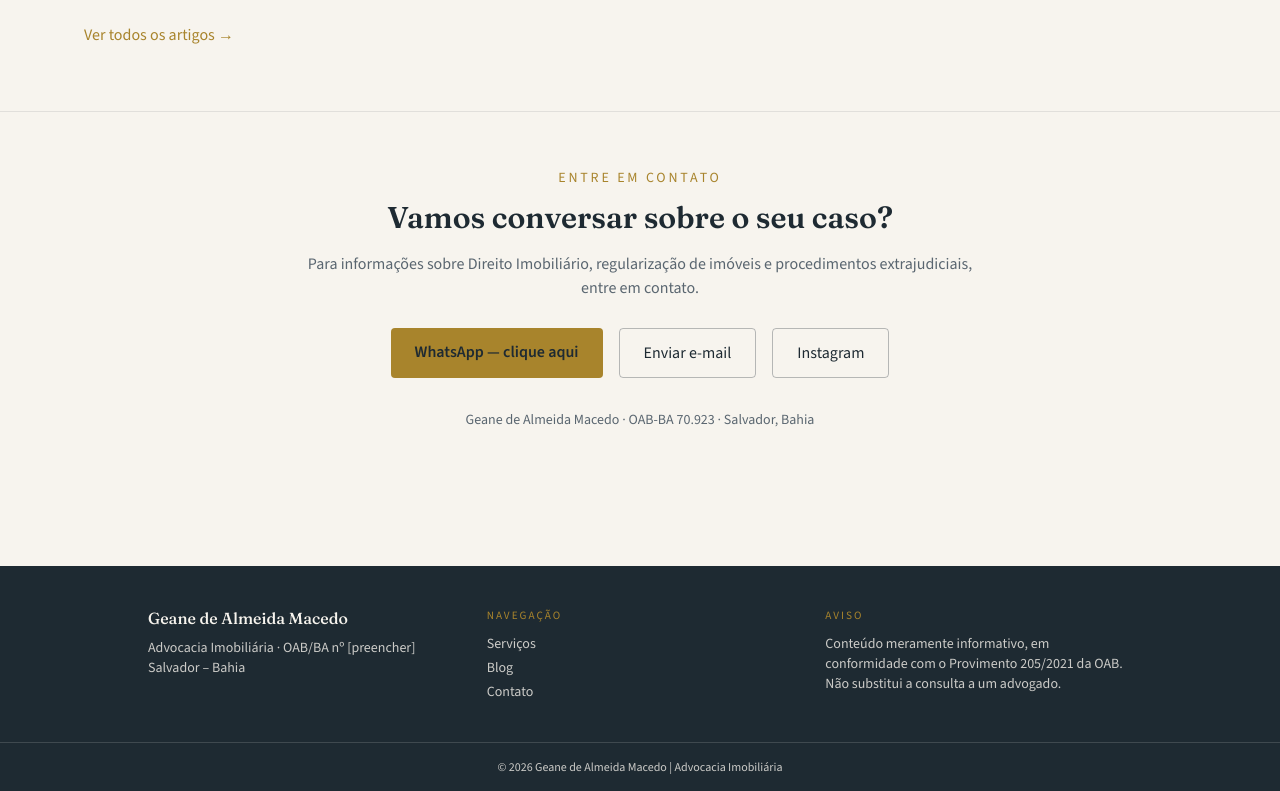
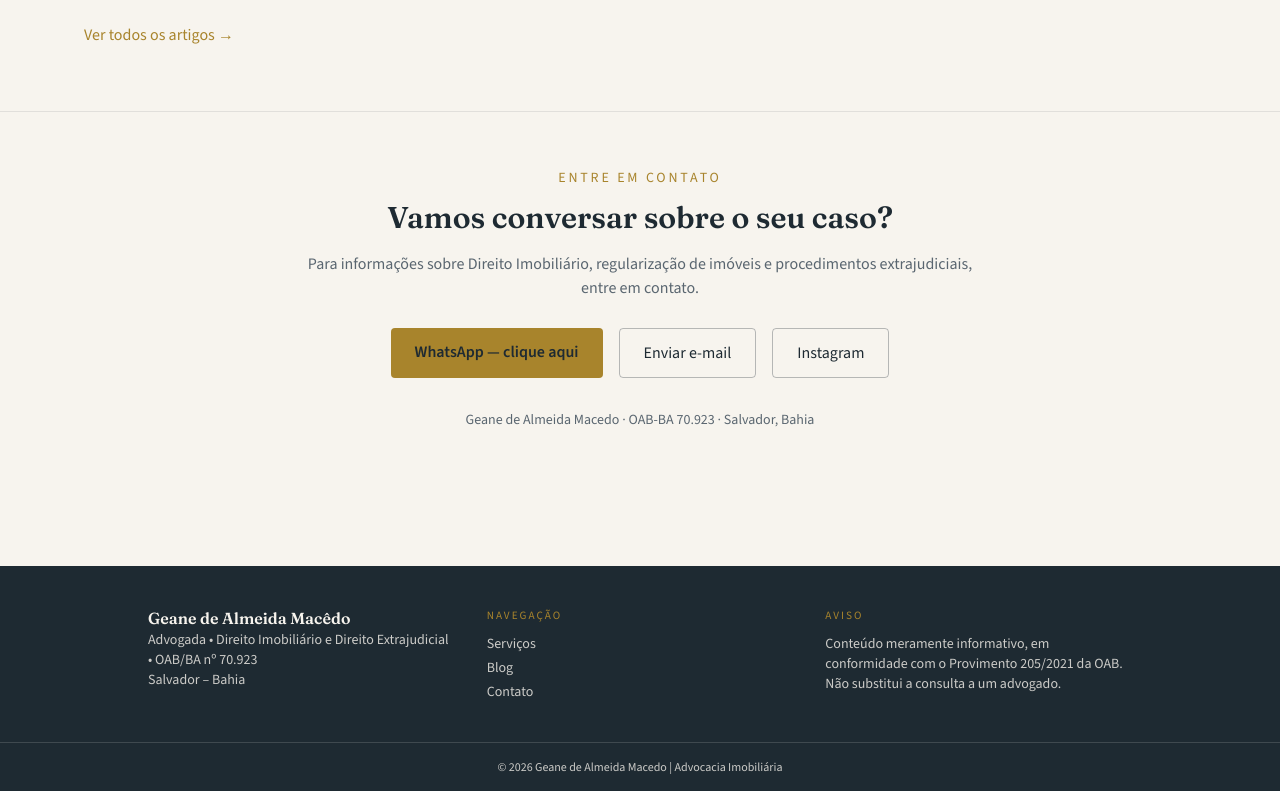
Before and after one commit to geanemacedoadv-design/blog, a Next.js app: page / in a window 1280 px wide. Shown: the part 3484-4275 px from the top of the page. Built offline with nearby package versions, Linux system fonts and the light colour scheme.

Commit message:
Update Footer.tsx

```diff
--- a/components/Footer.tsx
+++ b/components/Footer.tsx
@@ -5,9 +5,9 @@
     <footer className="bg-tinta text-pergaminho/80 mt-20">
       <div className="mx-auto max-w-5xl px-5 py-10 grid gap-8 md:grid-cols-3 text-sm">
         <div>
-          <p className="font-display text-pergaminho text-base mb-2">Geane de Almeida Macedo</p>
-          <p>Advocacia Imobiliária · OAB/BA nº [preencher]</p>
-          <p>Salvador – Bahia</p>
+          <p className="font-display text-pergaminho text-base font-semibold">Geane de Almeida Macêdo</p>
+<p>Advogada • Direito Imobiliário e Direito Extrajudicial • OAB/BA nº 70.923</p>
+<p>Salvador – Bahia</p>
         </div>
         <div>
           <p className="uppercase tracking-[0.18em] text-[0.7rem] text-latao mb-2">Navegação</p>
```
